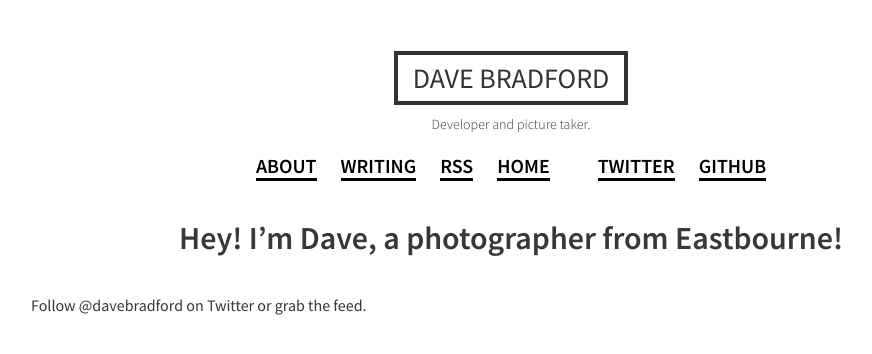
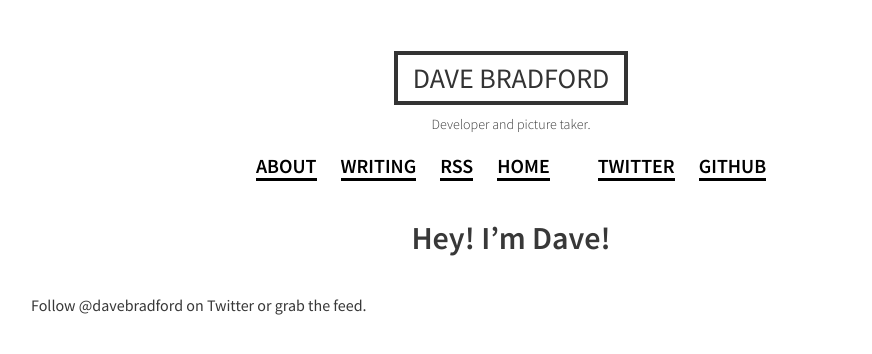
Before and after one commit to davebradford/blog, a Jekyll site: the page built from index.md, in a window 1280 px wide. Shown: the top 354 px of the page, without its empty margins (129-1001 px from the left). Built offline with Jekyll 4.4.1, drawn with Linux system fonts in a browser that asks for light colours.

Commit message:
Updated homepage back to normal

```diff
--- a/index.md
+++ b/index.md
@@ -3,4 +3,4 @@ layout: default
 title: Home
 ---
 
-# Hey! I'm Dave, a photographer from Eastbourne!
+# Hey! I'm Dave!
```
